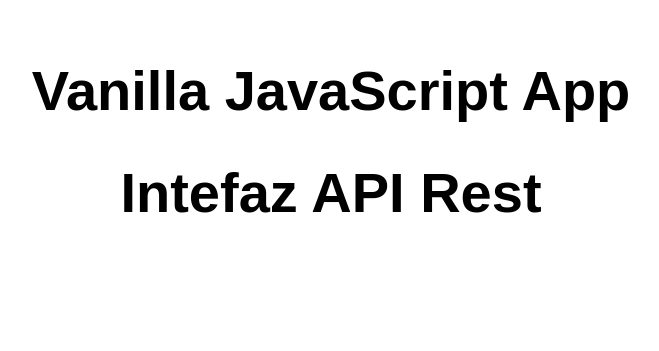
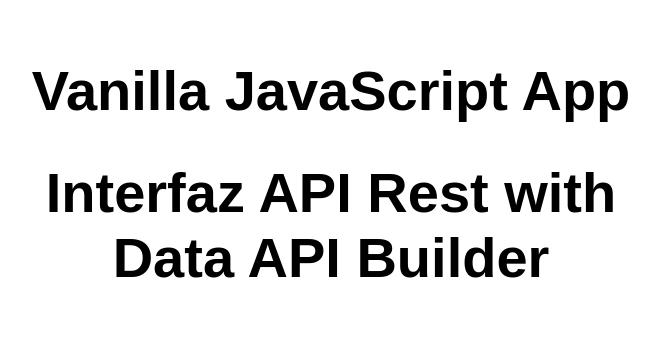
Before and after one commit to gvsigfr/web-app, a website: page src/index.html in a window 1280 px wide. Shown: the whole page, without its empty margins (309-968 px from the left). Drawn offline with Linux system fonts and the light colour scheme.

Commit message:
modify text

```diff
--- a/src/index.html
+++ b/src/index.html
@@ -11,7 +11,7 @@
 <body>
   <main>
     <h1>Vanilla JavaScript App</h1>
-    <h1>Intefaz API Rest</h1>
+    <h1>Interfaz API Rest with Data API Builder</h1>
   </main>
 </body>
 
```
